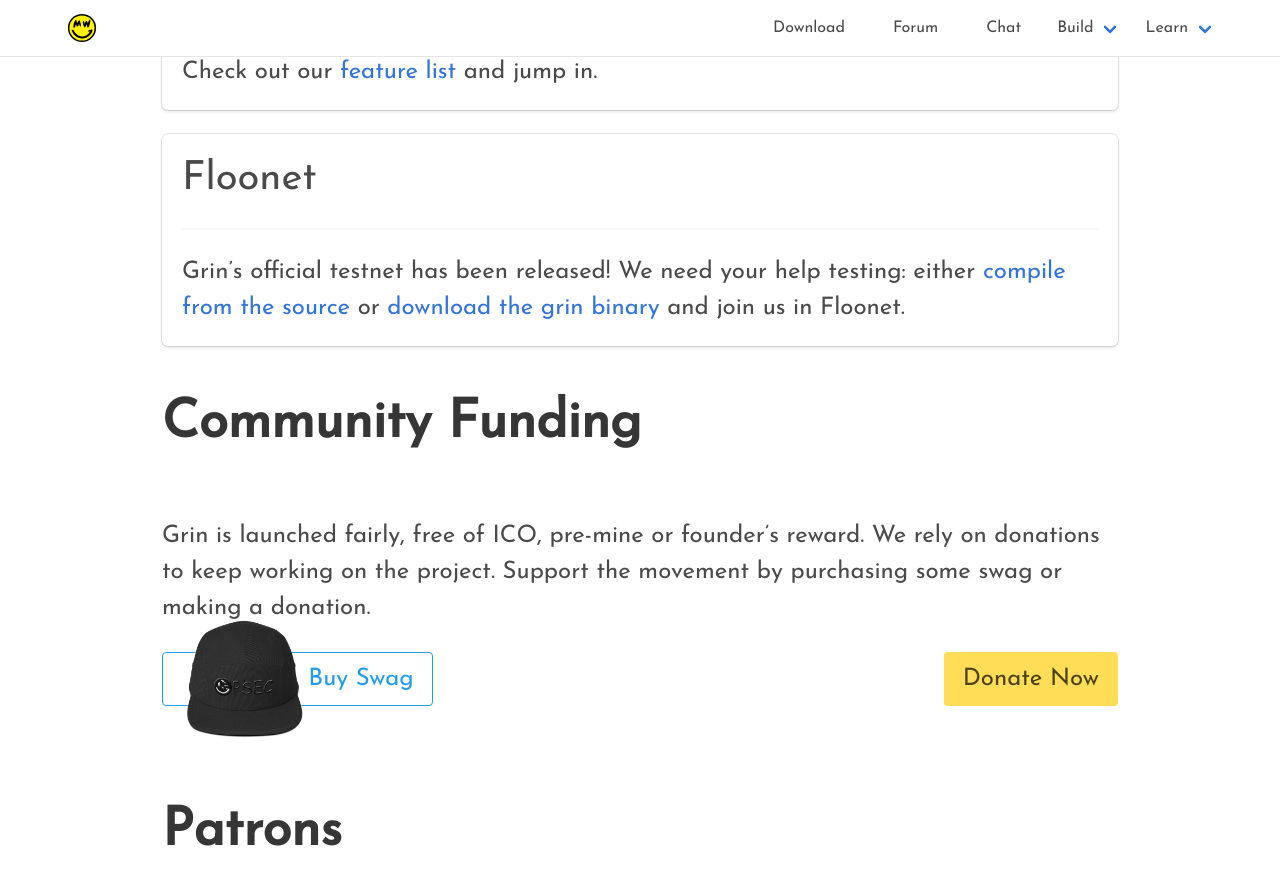
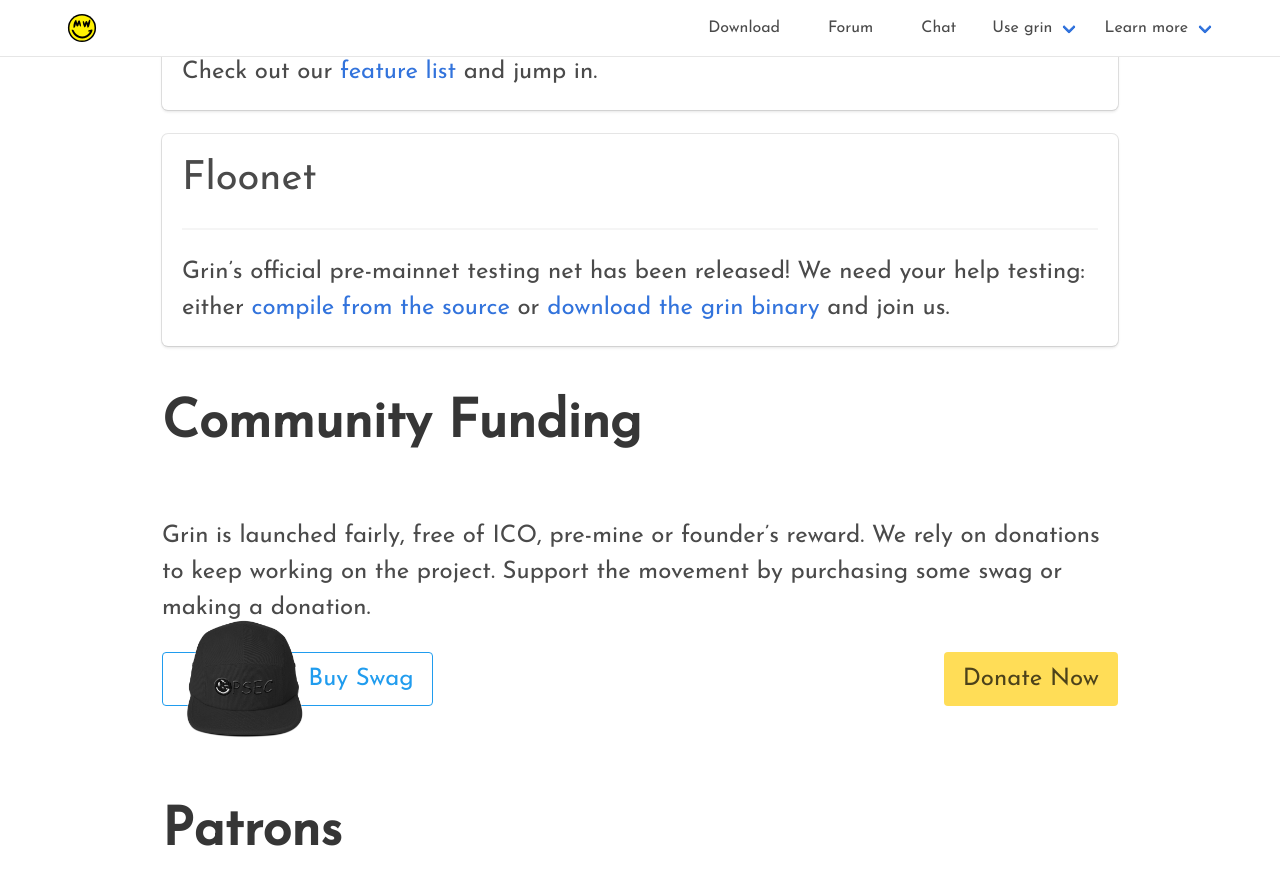
Before and after one commit to mimblewimble/site, a Jekyll site: the page built from index.md, in a window 1280 px wide and 900 px high, scrolled down 2107 px. Shown: the top 885 px of the window. Built offline with Jekyll 4.4.1, drawn with Linux system fonts in a browser that asks for light colours; nearby versions of some CDN libraries; some of the changed text lies outside the part shown.

Commit message:
Make sure it says Floonet rather than Testnet4 + smaller refreshes

```diff
--- a/_includes/navigation.html
+++ b/_includes/navigation.html
@@ -47,23 +47,23 @@
         <!-- dropdown -->
         <div class="navbar-item has-dropdown is-hoverable">
           <a class="navbar-link">
-            Build
+            Use grin
           </a>
 
           <div class="navbar-dropdown">
             <a href="https://github.com/mimblewimble/grin/blob/master/doc/build.md" class="navbar-item">
-              Build Steps
+              Build grin
             </a>
             <a href="https://github.com/mimblewimble/docs/wiki/How-to-use-grin" class="navbar-item">
-              Using Grin
+              How to use grin
             </a>
-            <a href="https://github.com/mimblewimble/grin-miner" class="navbar-item">
+            <a title="grin-miner is the officially supported grin mining software" href="https://github.com/mimblewimble/grin-miner" class="navbar-item">
               Grin Miner
             </a>
             <hr class="navbar-divider">
             <div class="navbar-item">
               <span class="tag is-warning">
-                Live: Testnet 4
+                Live: Floonet
               </span>
             </div>
           </div>
@@ -73,7 +73,7 @@
         <!-- dropdown -->
         <div class="navbar-item has-dropdown is-hoverable">
           <a class="navbar-link">
-            Learn
+            Learn more
           </a>
 
           <div class="navbar-dropdown">
--- a/index.md
+++ b/index.md
@@ -38,10 +38,10 @@
     <div class="box cta">
       <p class="has-text-centered">
       <span class="tag is-warning">
-        Currently Live: Testnet 4
+        Currently Live: Floonet
       </span>
       <span href="#" style="margin-left: 10px;">
-        Grin is under development. Launch planned for Jan. 15th 2019.
+        Grin is under development. Mainnet launch planned for Jan. 15th 2019.
       </span>
       </p>
     </div>
@@ -143,7 +143,7 @@
                           </div>
                           <div class="tile is-child box">
                             <p class="subtitle">Floonet</p> <hr>
-                            <p>Grin’s official testnet has been released! We need your help testing: either <a href="https://github.com/mimblewimble/grin/blob/master/doc/build.md">compile from the source</a> or <a href="https://github.com/mimblewimble/grin/releases/tag/v0.5.0">download the grin binary</a> and join us in Floonet.</p>
+                            <p>Grin’s official pre-mainnet testing net has been released! We need your help testing: either <a href="https://github.com/mimblewimble/grin/blob/master/doc/build.md">compile from the source</a> or <a href="https://github.com/mimblewimble/grin/releases/">download the grin binary</a> and join us.</p>
                           </div>
                         </div>
                       </div>
```
